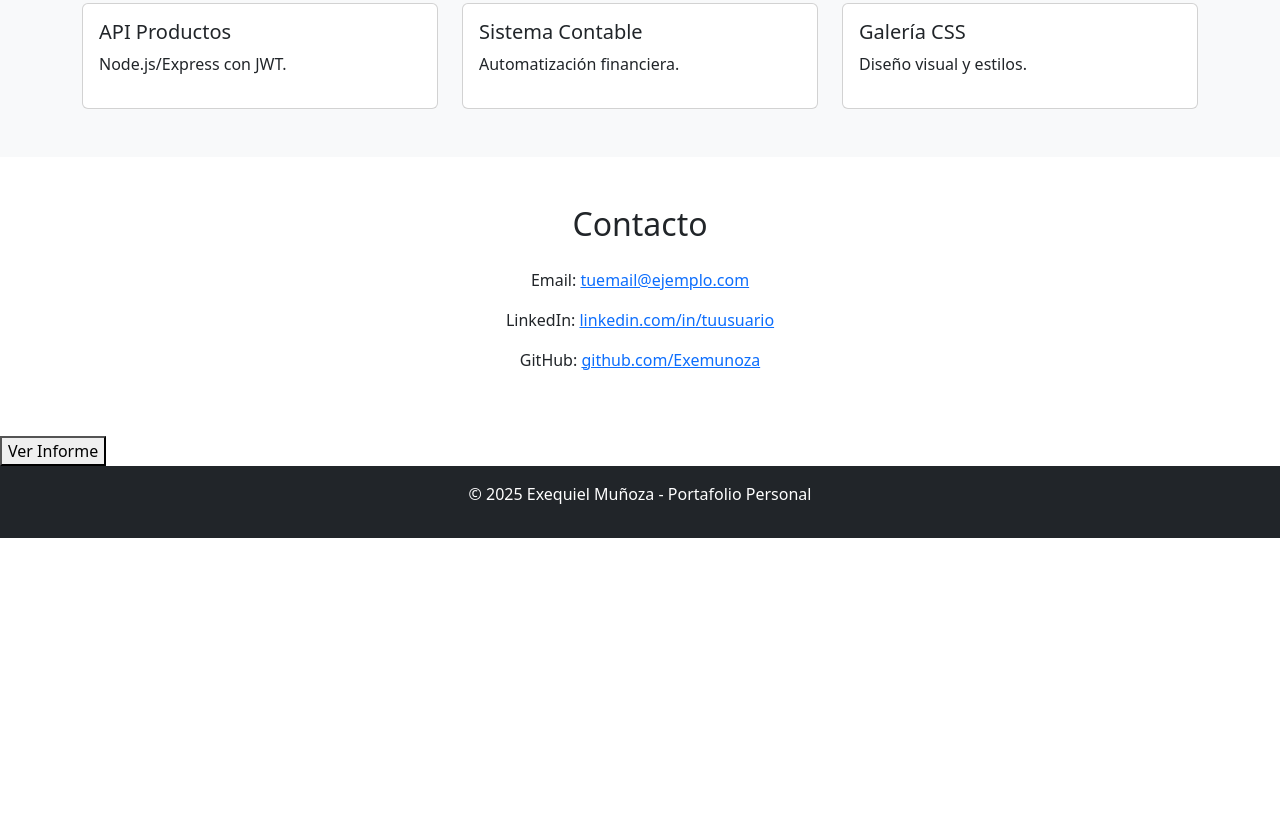
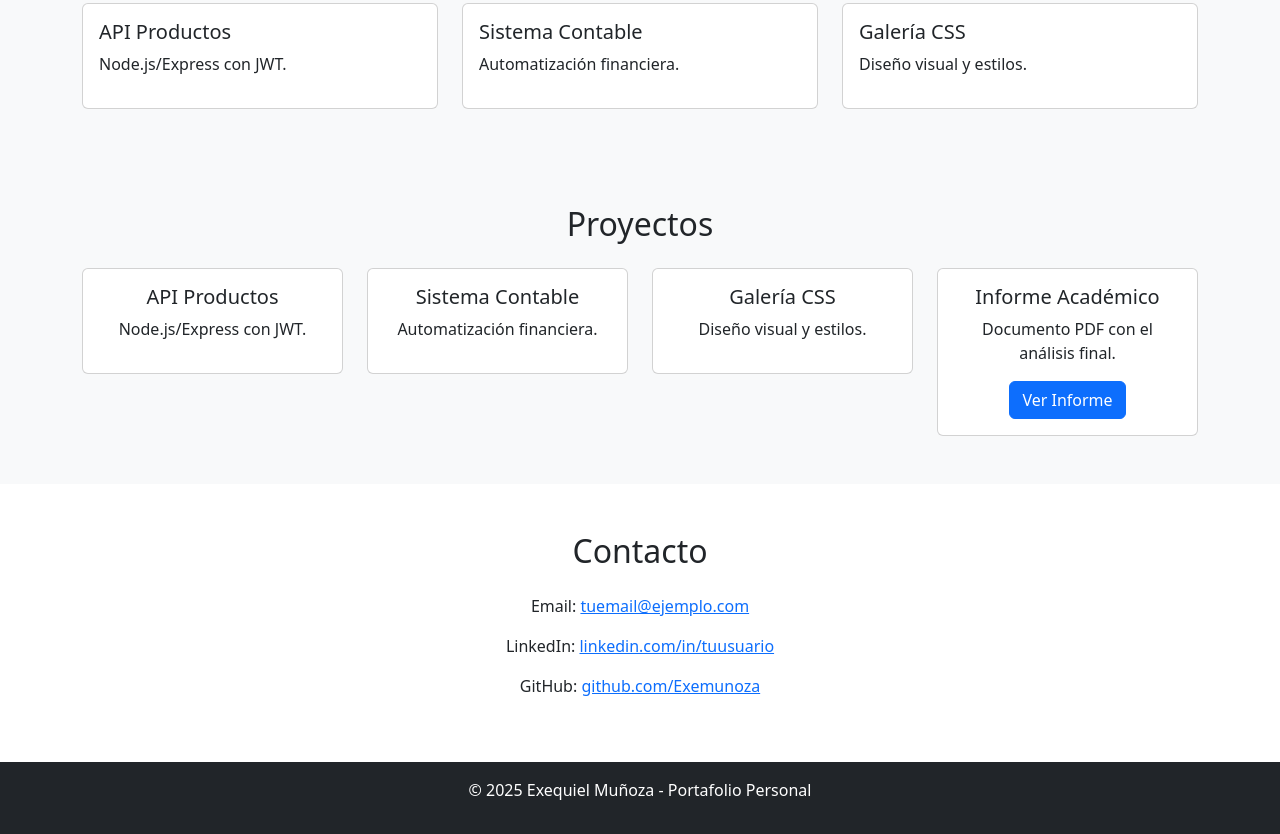
Before and after one commit to Exemunoza/portafolio_EM, a website: page index.html in a window 1280 px wide. Shown: the part 1516-2350 px from the top of the page. Before the commit the page ends 2054 px from the top, so only its background shows below. Drawn offline with nearby package versions, Linux system fonts and the light colour scheme.

Commit message:
Ajustando proyectos

```diff
--- a/index.html
+++ b/index.html
@@ -77,6 +77,56 @@
     </div>
   </section>
 
+  <section id="projects" class="bg-light py-5">
+  <div class="container">
+    <h2 class="text-center mb-4">Proyectos</h2>
+    <div class="row">
+      <!-- Proyecto 1 -->
+      <div class="col-md-3">
+        <div class="card">
+          <div class="card-body text-center">
+            <h5>API Productos</h5>
+            <p>Node.js/Express con JWT.</p>
+          </div>
+        </div>
+      </div>
+
+      <!-- Proyecto 2 -->
+      <div class="col-md-3">
+        <div class="card">
+          <div class="card-body text-center">
+            <h5>Sistema Contable</h5>
+            <p>Automatización financiera.</p>
+          </div>
+        </div>
+      </div>
+
+      <!-- Proyecto 3 -->
+      <div class="col-md-3">
+        <div class="card">
+          <div class="card-body text-center">
+            <h5>Galería CSS</h5>
+            <p>Diseño visual y estilos.</p>
+          </div>
+        </div>
+      </div>
+
+      <!-- Proyecto 4: Informe Académico -->
+      <div class="col-md-3">
+        <div class="card">
+          <div class="card-body text-center">
+            <h5>Informe Académico</h5>
+            <p>Documento PDF con el análisis final.</p>
+            <button class="btn btn-primary" onclick="window.location.href='docs/AE2_Exequiel_Muñoz.pdf'">
+              Ver Informe
+            </button>
+          </div>
+        </div>
+      </div>
+    </div>
+  </div>
+</section>
+
 <section id="contact" class="container py-5">
   <h2 class="text-center mb-4">Contacto</h2>
   <div class="text-center">
@@ -86,9 +136,6 @@
   </div>
 </section>
 
-  <button onclick="window.location.href='public/docs/AE2_Exequiel_Muñoz.pdf'">
-  Ver Informe
-</button>
 
   <footer class="bg-dark text-white text-center py-3">
     <p>© 2025 Exequiel Muñoza - Portafolio Personal</p>
```
Lines whose indentation alone changed are shown as unchanged.
